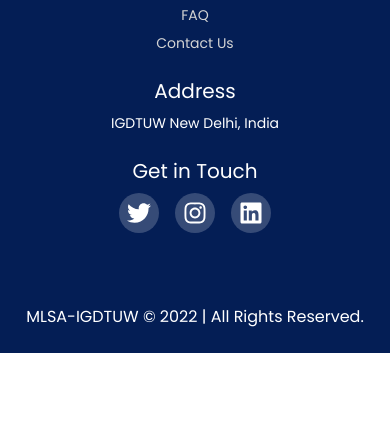
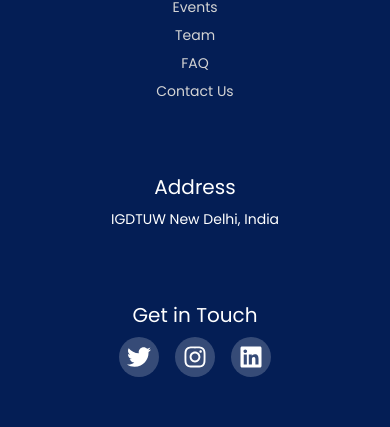
Before and after one commit to MicrosoftStudentChapterIGDTUW/reactmsc, a React (Create React App) app: page /upevent in a window 390 px wide. Shown: the part 894-1321 px from the top of the page. Before the commit the page ends 1247 px from the top, so only its background shows below. Built offline with nearby package versions, Linux system fonts and the light colour scheme.

Commit message:
footer responsive

```diff
--- a/src/pages/Header/Footer.css
+++ b/src/pages/Header/Footer.css
@@ -154,7 +154,7 @@ width:7.5rem;
 }
     */
 
-@media(max-width:500px) {
+@media (max-width:500px) {
     .f-item-con{
         grid-template-columns: repeat(1, minmax(0, 1fr));
     }
@@ -166,7 +166,7 @@ width:7.5rem;
     }
 }
 
-@media(max-width:900px) {
+@media (min-width:500px) and (max-width:900px) {
     .f-item-con{
         grid-template-columns: repeat(2, minmax(0, 1fr));
     }
@@ -177,3 +177,9 @@ width:7.5rem;
         order: 3;
     }
 }
+
+@media (min-width:900px) {
+    .f-item-con{
+        grid-template-columns: repeat(4, minmax(0, 1fr));
+    }
+}
--- a/src/pages/Header/Footer.js
+++ b/src/pages/Header/Footer.js
@@ -6,7 +6,7 @@ import { FaTwitter, FaInstagram, FaLinkedin } from 'react-icons/fa';
 const Footer = () => {
   return (
     <footer className="bg-[#041e55] mt-8">
-      <div className="grid-cols-1 justify-around p-6 md:w-full screens-sm:grid-cols-2 lg:grid-cols-4 gap-4">
+      <div className="f-item-con grid grid-cols-1 justify-around p-6 md:w-full screens-sm:grid-cols-2 lg:grid-cols-4 gap-4">
         <div className="logo my-4 flex justify-center">
           <img src={MSC_Logo} alt="MSC" className="w-[180px]"/>
         </div>
@@ -21,13 +21,13 @@ const Footer = () => {
             <li><a href="/contact" className="hover:text-white text-[#d4d4d4]">Contact Us</a></li>
           </ul>
         </div>
-        <div className="help-sec my-4 w-full md:w-auto text-center md:text-left order-4 md:order-none">
+        <div className="help-sec my-4 w-full md:w-auto text-center md:text-left">
           <div className="text-white text-xl mb-2">Address</div>
           <ul className="text-white text-sm space-y-2 grid grid-cols-1">
             <li>IGDTUW New Delhi, India</li>
           </ul>
         </div>
-        <div className="g-i-t my-4 order-3 md:order-none flex justify-center">
+        <div className="g-i-t my-4 flex justify-center">
           <div>
             <div className="text-white text-xl mb-2 text-center md:text-left">Get in Touch</div>
             <div className="flex space-x-4 justify-center md:justify-start">
```
